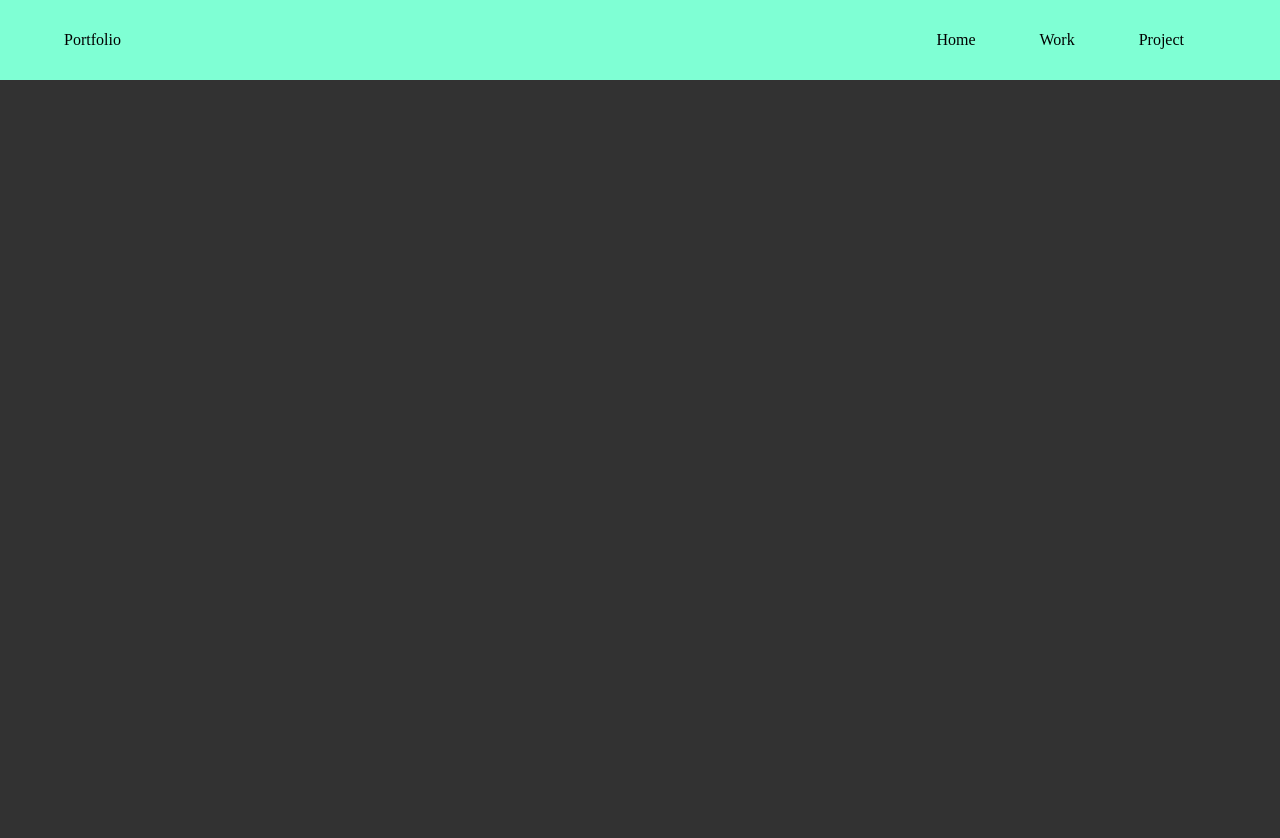
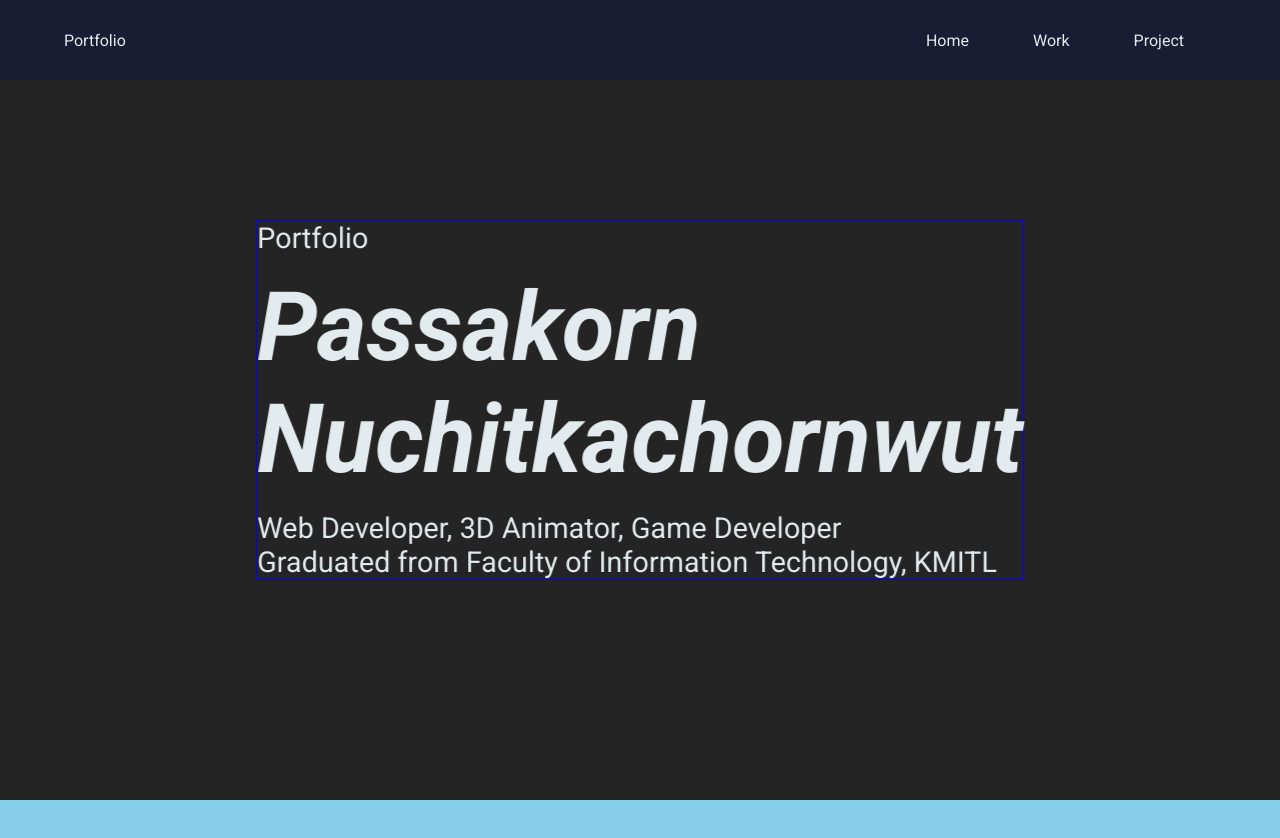
Before and after one commit to biogolf10457/portfolio-react, a React (Create React App) app: page / in a window 1280 px wide. Shown: the top 838 px of the page. Before the commit the page ends 800 px from the top, so only its background shows below. Built offline with nearby package versions, Linux system fonts and the light colour scheme.

Commit message:
Adjust style of header

```diff
--- a/public/index.html
+++ b/public/index.html
@@ -10,6 +10,9 @@
     />
     <title>React App</title>
     <link rel="stylesheet" href="./style.css">
+    <link rel="preconnect" href="https://fonts.googleapis.com">
+    <link rel="preconnect" href="https://fonts.gstatic.com" crossorigin>
+    <link href="https://fonts.googleapis.com/css2?family=Roboto:ital,wght@0,100;0,300;0,400;0,500;0,700;0,900;1,100;1,300;1,400;1,500;1,700;1,900&display=swap" rel="stylesheet">
   </head>
   <body>
     <noscript>You need to enable JavaScript to run this app.</noscript>
--- a/public/style.css
+++ b/public/style.css
@@ -2,9 +2,13 @@
     margin: 0;
     padding: 0;
     box-sizing: border-box;
+    font-family: "Roboto", sans-serif;
+    color: rgb(227, 235, 238);
     text-decoration: none;
 }
 
 body {
-    background-color: rgb(50, 50, 50);
+    background-color: rgb(36, 36, 36);
+    overflow: hidden;
+    overflow-y: scroll;
 }
--- a/src/App.js
+++ b/src/App.js
@@ -1,9 +1,13 @@
-import Navbar from "./components/Navbar/Navbar";
+import Navbar from "./components/Navbar/Navbar.js";
+import Header from "./components/Header/Header.js";
+import Content from "./components/Content/Content.js";
 
 function App() {
   return (
     <div className="App">
       <Navbar />
+      <Header />
+      <Content />
     </div>
   );
 }
--- /dev/null
+++ b/src/components/Content/Content.css
@@ -0,0 +1,7 @@
+.content {
+    position: relative;
+    min-height: calc(100vh - 5rem);
+    width: 100%;
+    background-color: skyblue;
+    z-index: 1;
+  }
--- /dev/null
+++ b/src/components/Content/Content.js
@@ -0,0 +1,12 @@
+import React from 'react';
+import './Content.css';
+
+const Content = () => {
+    return (
+        <div className='content'>
+
+        </div>
+    );
+}
+
+export default Content;
--- /dev/null
+++ b/src/components/Header/Header.css
@@ -0,0 +1,28 @@
+.header {
+    position: relative;
+    display: flex;
+    justify-content: space-between;
+    min-height: 100vh;
+    width: 100%;
+    transform-style: preserve-3d;
+    z-index: -1;
+}
+
+.headerTitle {
+    position: absolute;
+    border: 1px solid blue;
+    top: 50%;
+    left: 50%;
+    transform: translate(-50%, -50%);
+}
+
+.headerName{
+    font-size: 6rem;
+    font-style: italic;
+    font-weight: 700;
+    padding: 1rem 0 1rem 0;
+}
+
+.headerDescription {
+    font-size: 1.8rem;
+}
--- /dev/null
+++ b/src/components/Header/Header.js
@@ -0,0 +1,27 @@
+import React from 'react';
+import './Header.css';
+
+const Header = () => {
+    return (
+        <div className='header'>
+            <div className='headerTitle'>
+                <div className='headerDescription'>
+                    Portfolio
+                </div>
+                <div className='headerName'>
+                    Passakorn<br />
+                    Nuchitkachornwut
+                </div>
+                <div className='headerDescription'>
+                    Web Developer, 3D Animator, Game Developer<br />
+                    Graduated from Faculty of Information Technology, KMITL
+                </div>
+            </div>
+            <div className='headerPicture'>
+
+            </div>
+        </div>
+    );
+}
+
+export default Header;
--- a/src/components/Navbar/Navbar.css
+++ b/src/components/Navbar/Navbar.css
@@ -6,10 +6,10 @@
     display: flex;
     align-items: center;
     justify-content: space-between;
-    position: sticky;
+    position: fixed;
     top: 0;
     z-index: 3;
-    background-color: aquamarine;
+    background-color: rgb(13, 23, 68, 0.5);
 }
 
 .navMenu {
```
Also changed, not shown: src/components/Intro/Intro.css (deleted), src/components/Intro/Intro.js (deleted).
